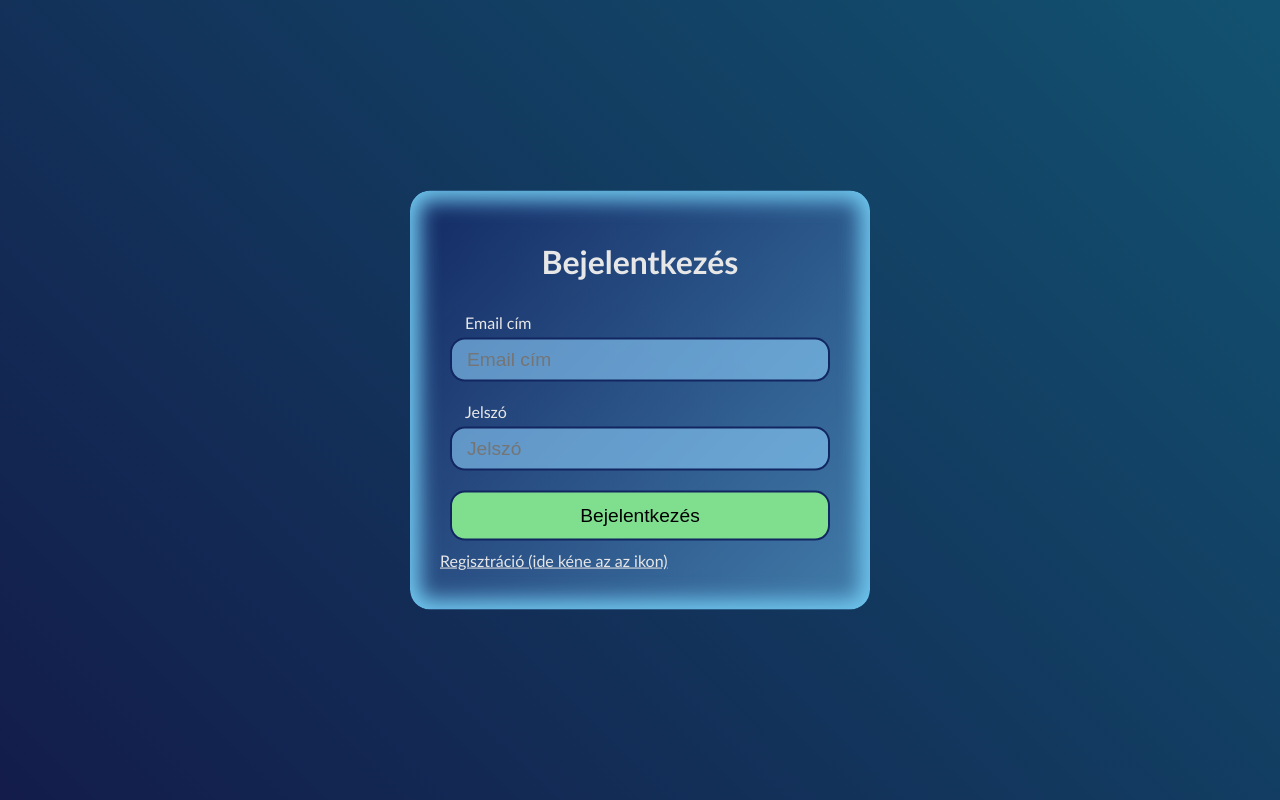
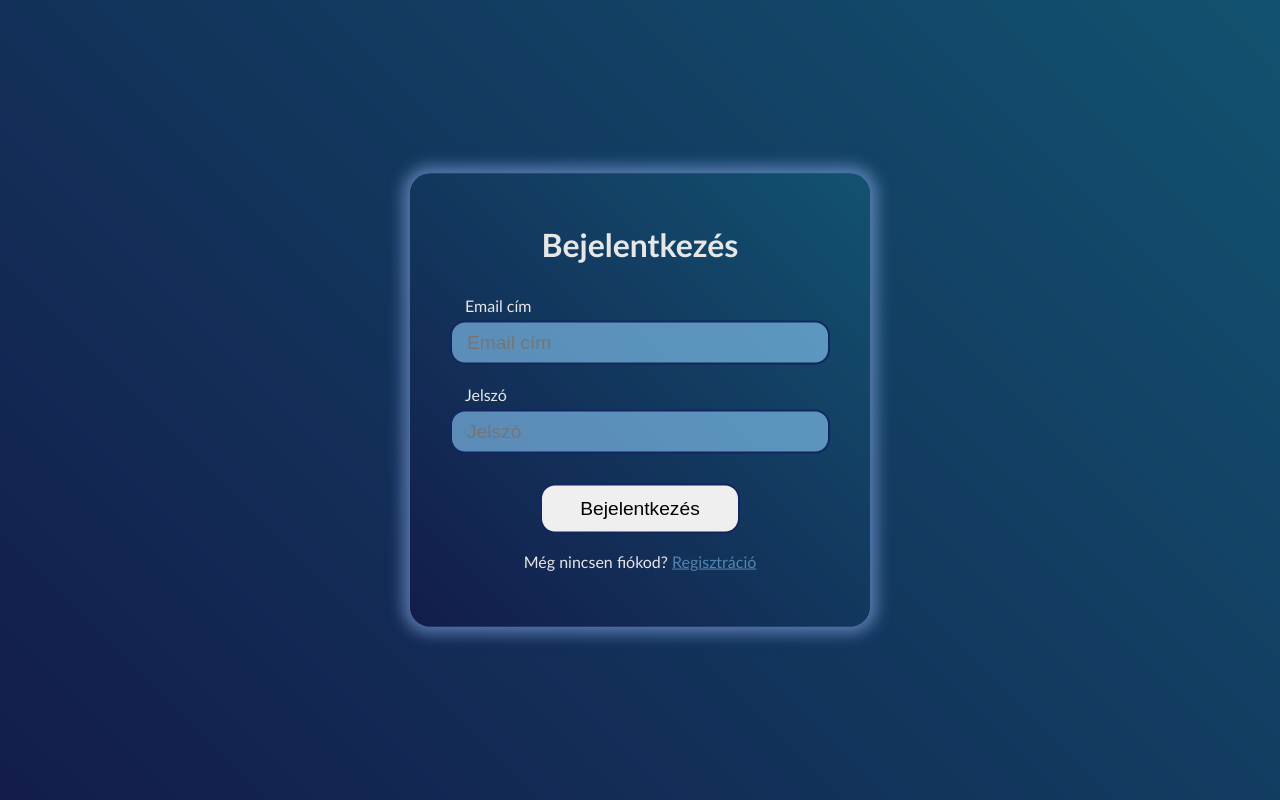
Before and after one commit to Secret198/GameWebsiteClient, a React (Vite) app: page /login in a window 1280 px wide. Built offline with nearby package versions, Linux system fonts and the light colour scheme.

Commit message:
style changes

```diff
--- a/src/components/LoginBox.jsx
+++ b/src/components/LoginBox.jsx
@@ -11,7 +11,7 @@ export default function LoginBox({ login }) {
                 <FormInput type={"password"} inputId={"password"} label={"Jelszó"} errorMessage={"Jelszó megadása kötelező"} />
                 <button type="submit">Bejelentkezés</button>
             </form>
-            <Link to={"../register"} >Regisztráció (ide kéne az az ikon)</Link>
+            <p className="registerText">Még nincsen fiókod? <Link to={"../register"} >Regisztráció</Link></p>
         </div>
     )
 }
--- a/src/components/NavBar.jsx
+++ b/src/components/NavBar.jsx
@@ -12,7 +12,7 @@ function NavBar({ loggedIn, setLoggedIn }) {
                     <ul>
                         <li><Link className="navElement" to={"/post"}>Posztok</Link></li>
                         <li><Link className="navElement" to={"/user"}>Felhasználók</Link></li>
-                        <li><Link className="navElement" to={"achievement"}>Achievementek</Link></li>
+                        <li><Link className="navElement" to={"/achievement"}>Achievementek</Link></li>
                         <li><a className="navElement" onClick={() => setShowBar(!showBar)}>Menü</a></li>
                     </ul>
                 </nav>
@@ -25,8 +25,8 @@ function NavBar({ loggedIn, setLoggedIn }) {
             <nav>
                 <ul>
                     <li><Link className="navElement" to={"/post"}>Posztok</Link></li>
-                    <li><Link className="navElement" to={"/user&&&"}>Felhasználók</Link></li>
-                    <li><Link className="navElement" to={"achievement"}>Achievementek</Link></li>
+                    <li><Link className="navElement" to={"/user"}>Felhasználók</Link></li>
+                    <li><Link className="navElement" to={"/achievement"}>Achievementek</Link></li>
                     <li><Link className="navElement" to={"/login"}>Bejelentkezés</Link></li>
                     <li><Link className="navElement" to={"/register"}>Regisztráció</Link></li>
                 </ul>
--- a/src/styles.css
+++ b/src/styles.css
@@ -30,22 +30,30 @@ nav > ul{
     align-items: center;
     background-color: none;
     margin: 0;
+    padding: 0 5px;
 }
 
 nav>ul>li{
-    padding: 20px;
     cursor: pointer;
+    height: fit-content;
+    padding: 10px 5px;
+
 }
 
 
 .navElement{
+    display: block;
     text-decoration: none;
     font-size: 20px;
     color: var(--textColor);
+    padding: 15px 20px;
+    transition: 0.5s;
+    border-radius: 10px;
 }
 
-nav>ul>li:hover{
-    background-color: rgba(30, 70, 155, 0.527);
+.navElement:hover{
+    background-color: rgba(65, 102, 180, 0.527);
+    transition: 0.5s;
 }
 
 footer{
@@ -72,21 +80,31 @@ footer{
 }
 
 .coolBox{
-    background-color: rgba(20, 36, 105, 0.404);
     padding: 30px;
     padding-bottom: 40px;
     border-radius: 20px;
-    box-shadow: 0 0 20px 10px rgb(111, 198, 238) inset;
-    background-image: linear-gradient(135deg, rgba(20, 36, 105, 0.404), rgba(111, 198, 238, 0.514));
+    box-shadow: 0 0 15px 7px rgba(153, 184, 250, 0.527);
+    background-image: linear-gradient(45deg, rgb(19, 28, 75), rgb(18, 82, 112));
 }
 
 .coolBox > h1{
     text-align: center;
 }
 
-.coolBox > a{
-    text-align: left;
-    color: var(--textColor);
+.coolBox > p > a{
+    text-align: center;
+    color: rgba(127, 193, 236, 0.582);
+}
+.coolBox > p >a:visited{
+    color: rgba(122, 131, 138, 0.582);
+}
+.coolBox > p >a:hover{
+    color: rgba(159, 215, 252, 0.582);
+}
+
+.registerText{
+    display: block;
+    text-align: center;
 }
 
 .loginForm{
@@ -128,9 +146,12 @@ input[type=number] {
 
 .loginForm button, .postForm button{
     font-size: 120%;
-    background-color: rgb(127, 223, 143);
     border: 2px solid rgb(18, 39, 97);
+    width: 50%;
+    display: block;
     height: 50px;
+    margin: 20px auto;
+    margin-bottom: 2px;
 }
 
 .feedBack{
```
Also changed, not shown: 1 other file (tests, documents, lock files or other folders).
